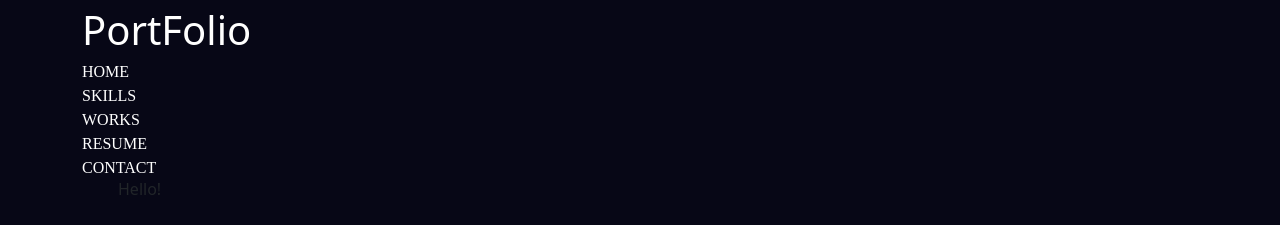
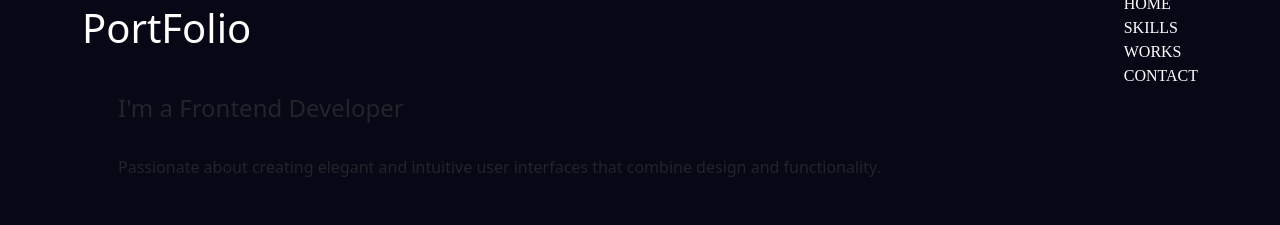
Before and after one commit to prasad-L4/Portfolio, a React (Vite) app: page / in a window 1280 px wide. Shown: the top 225 px of the page. Built offline with nearby package versions, Linux system fonts and the light colour scheme.

Commit message:
scroll added and completed

```diff
--- a/index.html
+++ b/index.html
@@ -2,7 +2,7 @@
 <html lang="en">
   <head>
     <meta charset="UTF-8" />
-    <link rel="icon" type="image/svg+xml" href="/vite.svg" />
+    <link rel="icon" type="image/svg+xml"  href="https://encrypted-tbn0.gstatic.com/images?q=tbn:ANd9GcSQkDbfI1t1UKnpONponV_oBK3oVS5kwSQakQ&usqp=CAU" />
     <meta name="viewport" content="width=device-width, initial-scale=1.0" />
     <title>Prasad's Portfolio</title>
   </head>
--- a/package.json
+++ b/package.json
@@ -15,7 +15,8 @@
     "react": "^18.2.0",
     "react-bootstrap": "^2.8.0",
     "react-dom": "^18.2.0",
-    "react-icons": "^4.10.1"
+    "react-icons": "^4.10.1",
+    "react-scroll": "^1.8.9"
   },
   "devDependencies": {
     "@types/react": "^18.2.15",
--- a/src/App.jsx
+++ b/src/App.jsx
@@ -14,10 +14,10 @@ function App() {
   return (
     <>
     <Navbar/>
-    <Header/>
-    <Skill/>
-    <Works/>
-    <Contact/>
+    <Header id='head'/>
+    <Skill id='skills'/>
+    <Works id='works'/>
+    <Contact id='contact'/>
 
 
 
--- a/src/Contact/Contact.jsx
+++ b/src/Contact/Contact.jsx
@@ -5,7 +5,7 @@ import './Contact.css'
 const Contact = () => {
   return (
     <>
-
+     <div id='contact'>
 
       <section className="text-gray-600 body-font relative">
   <div className="container px-5 py-24 mx-auto">
@@ -85,7 +85,7 @@ const Contact = () => {
     </div>
   </div>
 </section>
-
+</div>
     </>
   )
 }
--- a/src/Header/Header.jsx
+++ b/src/Header/Header.jsx
@@ -10,7 +10,7 @@ const Header = () => {
   return (
     <>
 
-
+     <div id="head">
      <section class="text-gray-600 body-font overflow-hidden">
   <div class="container px-5 py-24 mx-auto">
     <div class="lg:w-4/5 mx-auto flex flex-wrap">
@@ -44,7 +44,7 @@ const Header = () => {
 
 
 
-
+          </div>
     </>
   );
 };
--- a/src/NavBar/Navbar.css
+++ b/src/NavBar/Navbar.css
@@ -10,3 +10,13 @@
     cursor: pointer;
 
 }
+.navbar{
+    position: fixed;
+    margin-top:-1rem ;
+    top: 0;
+    left: 0;
+    right: 0;
+    z-index: 100;
+
+
+}
--- a/src/NavBar/Navbar.jsx
+++ b/src/NavBar/Navbar.jsx
@@ -1,21 +1,22 @@
 import React from 'react'
 import'./Navbar.css'
+import {Link} from 'react-scroll'
 
 const Navbar = () => {
   return (
     <>
     <div>
-      <header className="text-gray-600 bg-transparent  body-font">
+      <header className="navbar text-gray-600 bg-transparent  body-font">
         <div className="container mx-auto flex flex-wrap  flex-col md:flex-row items-center">
           <a className="flex  title-font font-medium items-center text-white-900 mb-4 md:mb-0">
             <span className=" logo ml-3  ">PortFolio</span>
           </a>
           <nav className="md:ml-auto flex flex-wrap items-center text-base justify-center">
-            <a className=" nav mr-5  hover:text-orange-400 text-white ">HOME</a>
-            <a className=" nav mr-5  hover:text-orange-400 text-white ">SKILLS</a>
-            <a className=" nav mr-5  hover:text-orange-400 text-white ">WORKS</a>
-            <a className=" nav mr-5 hover:text-orange-400 text-white ">RESUME</a>
-            <a className=" nav mr-5 hover:text-orange-400 text-white ">CONTACT</a>
+            <Link to='head' spy={true} smooth={true} offset={-100} duration={10} className=" nav mr-5  hover:text-orange-400 text-white ">HOME</Link>
+            <Link to='skills' spy={true} smooth={true} offset={-70} duration={10} className=" nav mr-5  hover:text-orange-400 text-white ">SKILLS</Link>
+            <Link to='works' spy={true} smooth={true} offset={-40} duration={10} className=" nav mr-5  hover:text-orange-400 text-white ">WORKS</Link>
+
+            <Link to='contact' spy={true} smooth={true} offset={-10} duration={10} className=" nav mr-5 hover:text-orange-400 text-white ">CONTACT</Link>
           </nav>
         </div>
       </header>
--- a/src/Skills/Skill.jsx
+++ b/src/Skills/Skill.jsx
@@ -11,7 +11,7 @@ const Skill = () => {
     <>
 
 
-
+      <div id="skills">
       <section class="text-gray-600 body-font">
         <div class="container px-5 py-24 mx-auto">
         <div data-aos="fade-up" className="relative mb-5">
@@ -93,7 +93,7 @@ const Skill = () => {
       </section>
 
 
-
+      </div>
     </>
   );
 };
--- a/src/Works/Works.css
+++ b/src/Works/Works.css
@@ -5,12 +5,14 @@
     transition: transform 0.3s ease;
   }
 
+
   .POPUP img:hover {
     transform: scaleX(2);
   }
 
   .POPUP .popup {
     position: absolute;
+
     top: 0;
     bottom: 0;
     left: 0;
@@ -64,3 +66,28 @@
 
   }
   }
+  @media(max-width:350px)
+{
+  .grid-container{
+    width: 10rem;
+    margin-left:55px ;
+
+
+
+  }
+  .title{
+    margin-right:rem;
+    padding-left: 4rem;
+
+  }
+  .image-container{
+   padding-left: 4.5rem;
+
+  }
+
+  .pop{
+    padding-left: 2rem;
+    margin-left: 2rem;
+  }
+
+}
--- a/src/Works/Works.jsx
+++ b/src/Works/Works.jsx
@@ -7,7 +7,7 @@ import { AiOutlineGithub } from "react-icons/ai";
 function Works() {
   return (
     <>
-    <>
+    <div id="works">
       <div data-aos="fade-up" className="relative mt-20 mb-12 mx-16 ">
         <h3 className=" my-skills text-3xl  text-gray-400 sm:text-3xl">
           My Works
@@ -27,7 +27,7 @@ function Works() {
                 <img
                   src={work.image}
                   alt={work.title}
-                  className=" image  object-cover w-full h-full hover:scale-125 transition duration-500 cursor-pointer"
+                  className=" image flex mx-auto  object-cover w-full h-full hover:scale-125 transition duration-500 cursor-pointer"
                 />
               </div>
 
@@ -37,7 +37,7 @@ function Works() {
                 <p className=" pop text-gray-700  h-[100%]  text-base leading-[1.4] text-justify w-[100%]">
                   {work.desc}
                 </p>
-                <div className=" bg-gray-200  flex items-center w-[100%] justify-center gap-4">
+                <div className="  bg-gray-200  flex items-center w-[100%]  justify-center gap-4">
                   <a
                     href={work.live}
                     target="_blank"
@@ -60,7 +60,7 @@ function Works() {
                 </div>
               </div>
 
-                <p className="text-white text-xl font-medium mt-3 ms-10 mb-20 sm:text-lg name">
+                <p className="title text-white text-xl font-medium  mt-3 ms-10 mb-20 sm:text-lg name">
                   {work.title}
                 </p>
 
@@ -68,7 +68,7 @@ function Works() {
           </div>
         ))}
       </div>
-    </>
+    </div>
     </>
   )
 }
```
Also changed, not shown: 1 other file (tests, documents, lock files or other folders).
